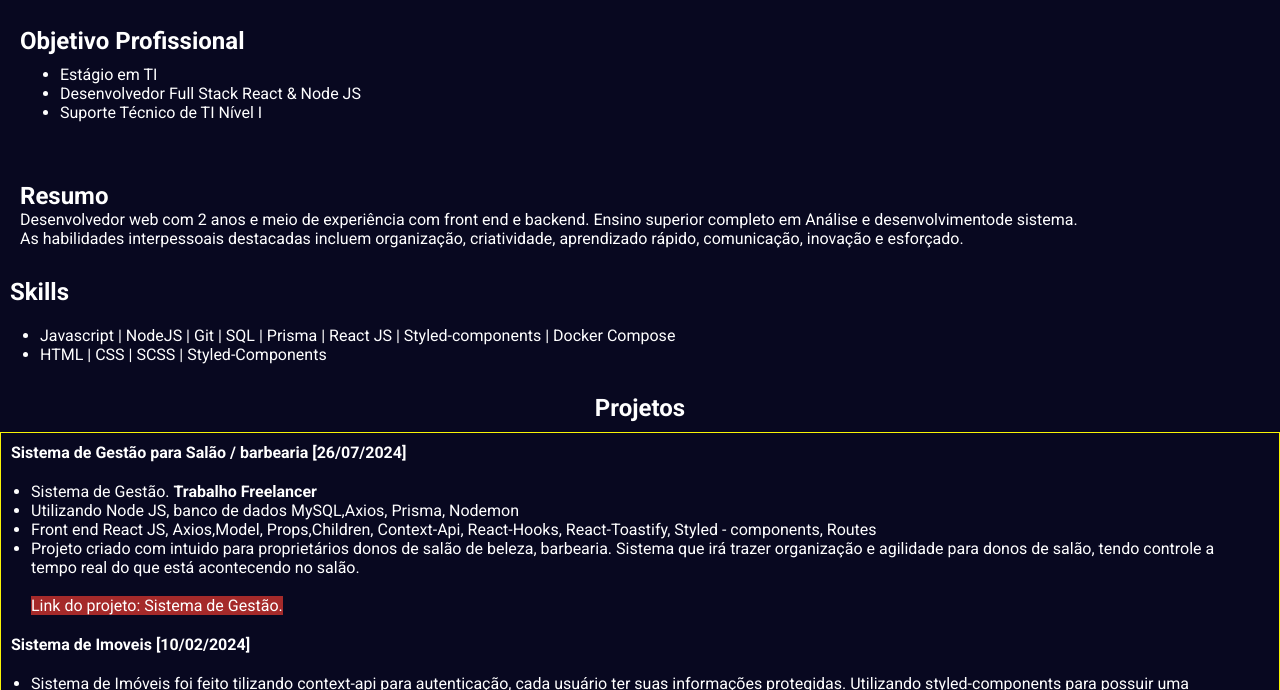
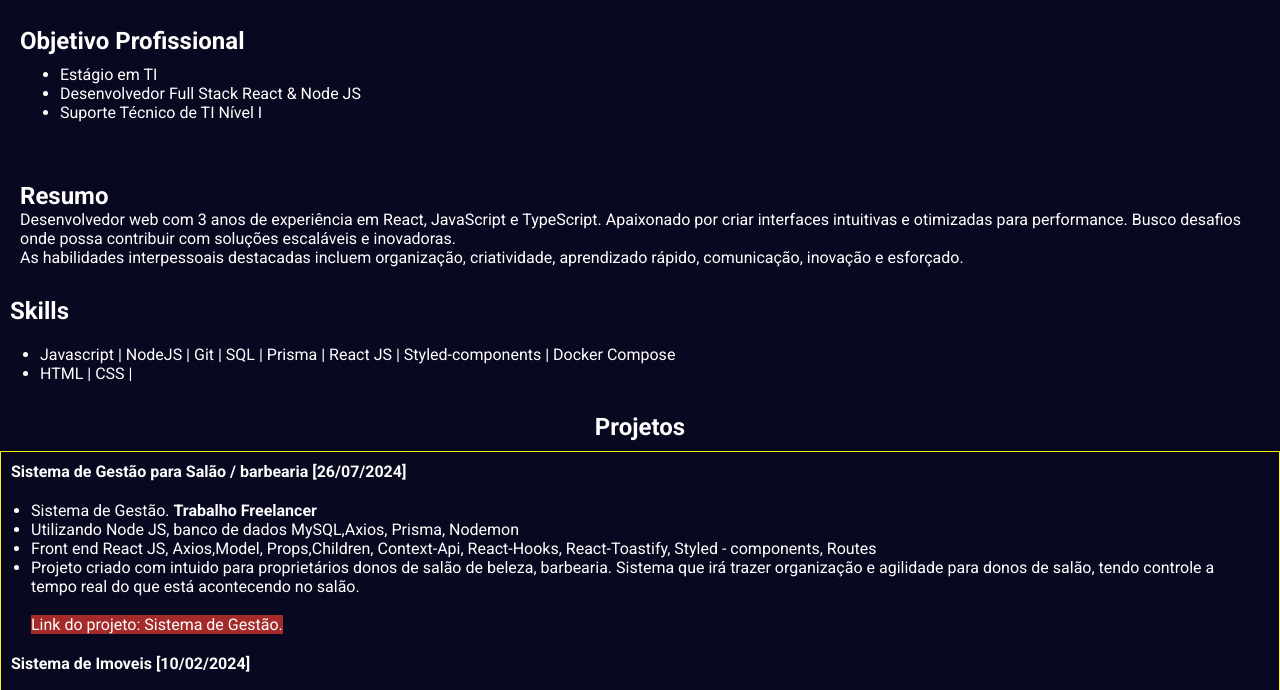
Before and after one commit to adryeldeev/curriculo2, a website: page index.html in a window 1280 px wide. Shown: the part 89-779 px from the top of the page. Drawn offline with Linux system fonts and the light colour scheme.

Commit message:
deploy atualizacao curriculo

```diff
--- a/index.html
+++ b/index.html
@@ -56,8 +56,9 @@
     <section class="section_resumo">
         <h1>Resumo</h1>
                         <span
-                        >Desenvolvedor web com 2 anos e meio de experiência com front end e backend.
-                        Ensino superior completo em Análise e desenvolvimentode sistema. <br />As habilidades interpessoais
+                        >Desenvolvedor web com 3 anos  de experiência em React, JavaScript e TypeScript.
+                        Apaixonado por criar interfaces intuitivas e otimizadas para performance.  Busco desafios onde possa contribuir com soluções escaláveis e inovadoras.
+                        <br />As habilidades interpessoais
                         destacadas incluem organização, criatividade, aprendizado rápido,
                         comunicação, inovação e esforçado.
                     </span>
@@ -73,7 +74,7 @@
             >
           </li>
           <li>
-            <span> HTML | CSS | SCSS | Styled-Components</span>
+            <span> HTML | CSS | </span>
           </li>
         </ul>
       </div>
```
Also changed, not shown: 1 other file.
